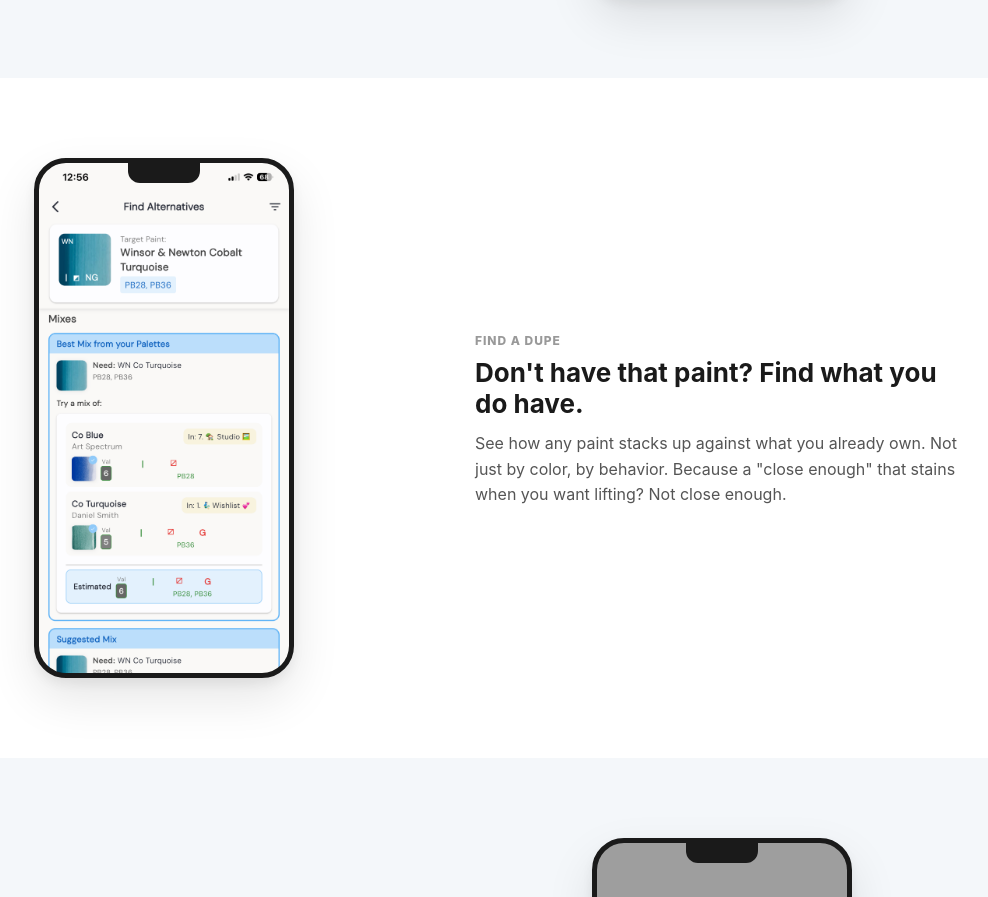
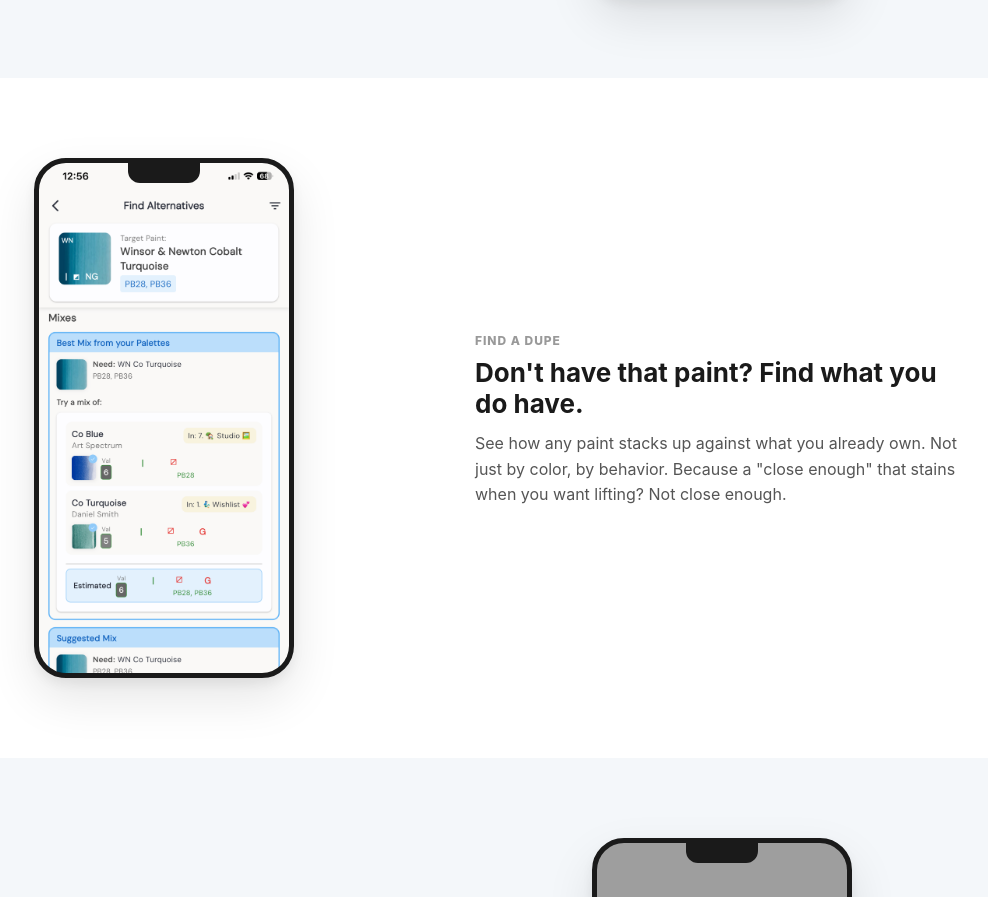
Before and after one commit to aelise/smartypaints_web, a Jekyll site: the page built from index.html, in a window 1280 px wide. Shown: the part 1823-2720 px from the top of the page, without its empty margins (197-1185 px from the left). Built offline with Jekyll 4.4.1, drawn with Linux system fonts in a browser that asks for light colours; nearby versions of some CDN libraries; grey boxes are pictures that could not be loaded.

Commit message:
Adjust feature screenshot crop to skip status bar
Use object-position: center 4% to start below the iOS status bar,
keeping the full app navbar visible without the notch overlapping
the time/signal indicators awkwardly.

Co-Authored-By: Claude Opus 4.6 <noreply@anthropic.com>

```diff
--- a/_sass/layout.scss
+++ b/_sass/layout.scss
@@ -386,7 +386,7 @@ $card-radius: 18px;
     width: 100%;
     height: 100%;
     object-fit: cover;
-    object-position: center top;
+    object-position: center 4%;
 }
 
 @media (max-width: 768px) {
```
